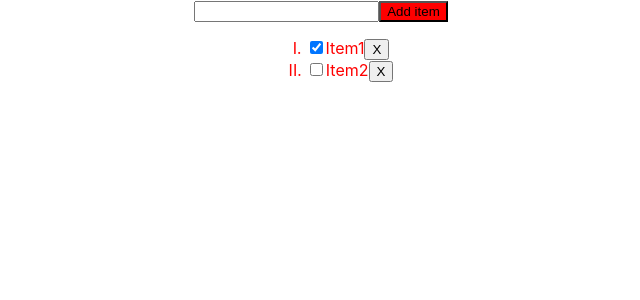
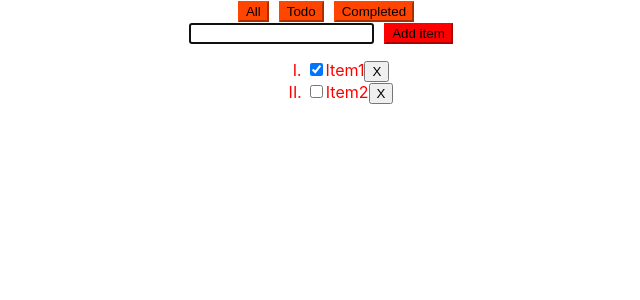
Before and after one commit to mennahamdy33/React-Course-TodoList, a React (Create React App) app: page /todo in a window 1280 px wide. Shown: the top 300 px of the page, without its empty margins (319-959 px from the left). Built offline with nearby package versions, Linux system fonts and the light colour scheme; no server answers.

Commit message:
version 5

```diff
--- a/package.json
+++ b/package.json
@@ -8,6 +8,7 @@
     "@testing-library/user-event": "^13.5.0",
     "react": "^18.0.0",
     "react-dom": "^18.0.0",
+    "react-router-dom": "^6.3.0",
     "react-scripts": "5.0.0",
     "web-vitals": "^2.1.4"
   },
--- a/src/App.css
+++ b/src/App.css
@@ -1,12 +1,20 @@
-.App {
-  /* text-align: center; */
+.buttons{
+  text-align: center;
 
+}
+.buttons button{
+  margin-left: 10px;
+  background-color: orangered;
+  border-color: orangered ;
 }
 .input{
   text-align: center;
 }
 .input button{
   background-color: red;
+  border-color: red ;
+  margin-left: 10px;
+
 }
 ul{
   list-style-position: inside;
--- a/src/App.js
+++ b/src/App.js
@@ -1,160 +1,13 @@
-import { useState, useEffect } from "react";
 import "./App.css";
-export function TodoInput({ onAdd }) {
-  let [value, setValue] = useState("");
-  return (
-    <div class="input">
-      <input
-        type="text"
-        value={value}
-        onChange={(e) => {
-          setValue(e.target.value);
-        }}
-      />
+import {Routes, Route, Navigate} from "react-router-dom";
+import {TodoPage} from './pages/TodoPage';
+import {Home} from './pages/HomePage';
+export function App() {
 
-      <button
-        onClick={() => {
-          onAdd(value);
-          setValue("");
-        }}
-      >
-        Add item
-      </button>
-    </div>
-  );
+    return (
+    <Routes>
+    <Route path="/" element={<Navigate to ='/home'/>}/>
+    <Route path="home" element={<Home/>}/>
+    <Route path="todo" element={<TodoPage/>}/>
+    </Routes>)
 }
-export function TodoList({ items, onDelete, onCheck, onDoubleClick, onSave }) {
-  return (
-    <ul>
-      {items.map((item) => (
-        <TodoItem
-          value={item}
-          onDelete={() => {
-            onDelete(item);
-          }}
-          onCheck={() => {
-            onCheck(item);
-          }}
-          onDoubleClick={(setEditing) => {
-            onDoubleClick(setEditing);
-          }}
-          onSave={(edited, setEditing) => {
-            onSave(edited, setEditing, item);
-          }}
-        />
-      ))}
-    </ul>
-  );
-}
-
-export function TodoItem({ value, onDelete, onCheck, onDoubleClick, onSave }) {
-  let [edited, setValue] = useState(value.title);
-
-  const [editing, setEditing] = useState(false);
-
-  let viewMode = {};
-  let editMode = {};
-
-  if (editing) {
-    viewMode.display = "none";
-  } else {
-    editMode.display = "none";
-  }
-  return (
-    <>
-      <li style={viewMode}>
-        <input
-          type="checkbox"
-          checked={value.completed}
-          onChange={() => {
-            onCheck();
-          }}
-        />
-
-        <span
-          onDoubleClick={() => {
-            onDoubleClick(setEditing);
-          }}
-        >
-          {value.title}
-        </span>
-        <button
-          onClick={() => {
-            onDelete();
-          }}
-        >
-          X
-        </button>
-      </li>
-      <li style={editMode}>
-        <input
-          type="text"
-          value={edited}
-          onChange={(e) => {
-            setValue(e.target.value);
-          }}
-        />
-        <button
-          onClick={() => {
-            onSave(edited, setEditing);
-            setValue("");
-          }}
-        >
-          Save
-        </button>
-      </li>
-    </>
-  );
-}
-
-export function App() {
-  const [items, setItems] = useState([
-    { id: 1, title: "Item1", completed: true },
-    { id: 2, title: "Item2", completed: false },
-  ]);
-  useEffect(() => {
-    fetch("https://jsonplaceholder.typicode.com/todos")
-      .then((response) => response.json())
-      .then((json) => setItems(json));
-  }, []);
-  return (
-    <div class='App'>
-      <TodoInput
-        onAdd={(value) => {
-          setItems([
-            ...items,
-            { id: Math.random(), label: value, completed: false },
-          ]);
-        }}
-      />
-      <TodoList
-        items={items}
-        onDelete={(item) => {
-          setItems(items.filter((todoItem) => todoItem.id !== item.id));
-        }}
-        onCheck={(item) => {
-          setItems(
-            items.map((todoItem) =>
-              todoItem.id === item.id
-                ? { ...todoItem, completed: !todoItem.completed }
-                : todoItem
-            )
-          );
-        }}
-        onDoubleClick={(setEditing) => {
-          setEditing(true);
-        }}
-        onSave={(edited, setEditing, item) => {
-          setItems(
-            items.map((todoItem) =>
-              todoItem.id === item.id
-                ? { ...todoItem, title: edited }
-                : todoItem
-            )
-          );
-          setEditing(false);
-        }}
-      />
-    </div>
-  );
-}
--- /dev/null
+++ b/src/pages/HomePage.jsx
@@ -0,0 +1,10 @@
+import { Link } from "react-router-dom";
+
+export function Home() {
+    return (
+<>
+<h1>Home</h1>
+<Link to='/todo' >Todo Page</Link>
+</>
+    );
+  }
--- /dev/null
+++ b/src/pages/TodoPage.jsx
@@ -0,0 +1,195 @@
+import { useState, useEffect, useCallback, useMemo, useRef } from "react";
+import "../App.css";
+
+export function TodoInput({ onAdd }) {
+  const inputRef = useRef();
+  let [value, setValue] = useState("");
+  useEffect(()=>{
+  if(inputRef.current)
+  inputRef.current.focus();}
+  ,[]);
+  return (
+    <div class="input">
+      <input
+       ref ={inputRef}
+        type="text"
+        value={value}
+        onChange={(e) => {
+          setValue(e.target.value);
+        }}
+      />
+
+      <button
+        onClick={() => {
+          onAdd(value);
+          setValue("");
+        }}
+      >
+        Add item
+      </button>
+    </div>
+  );
+}
+export function TodoList({ items, onDelete, onCheck, onDoubleClick, onSave }) {
+  return (
+    <ul>
+      {items.map((item) => (
+        <TodoItem
+          value={item}
+          onDelete={() => {
+            onDelete(item);
+          }}
+          onCheck={() => {
+            onCheck(item);
+          }}
+          onDoubleClick={(setEditing) => {
+            onDoubleClick(setEditing);
+          }}
+          onSave={(edited, setEditing) => {
+            onSave(edited, setEditing, item);
+          }}
+        />
+      ))}
+    </ul>
+  );
+}
+
+export function TodoItem({ value, onDelete, onCheck, onDoubleClick, onSave }) {
+  let [edited, setValue] = useState(value.title);
+  const [editing, setEditing] = useState(false);
+  const inputRef = useRef();
+  let viewMode = {};
+  let editMode = {};
+
+  if (editing) {
+    viewMode.display = "none";
+  } else {
+    editMode.display = "none";
+  }
+  return (
+    <>
+      <li style={viewMode}>
+        <input
+          ref ={inputRef}
+          type="checkbox"
+          checked={value.completed}
+          onChange={() => {
+            onCheck();
+          }}
+        />
+
+        <span
+          onDoubleClick={() => {
+            onDoubleClick(setEditing);
+          }}
+        >
+          {value.title}
+        </span>
+        <button
+          onClick={() => {
+            onDelete();
+          }}
+        >
+          X
+        </button>
+      </li>
+      <li style={editMode}>
+        <input
+          type="text"
+          value={edited}
+          onChange={(e) => {
+            setValue(e.target.value);
+          }}
+        />
+        <button
+          onClick={() => {
+            onSave(edited, setEditing);
+            setValue("");
+          }}
+        >
+          Save
+        </button>
+      </li>
+    </>
+  );
+}
+
+export function TodoPage() {
+  const [items, setItems] = useState([
+    { id: 1, title: "Item1", completed: true },
+    { id: 2, title: "Item2", completed: false },
+  ]);
+  const [filter, setFilter] = useState("all");
+  const filteredItems = useMemo(()=> {
+      if(filter === "todo")
+   return items.filter((i)=> !i.completed);
+  else if( filter=== "completed")
+  return items.filter((i)=> i.completed);
+  else
+  return items},[filter, items]);
+  useEffect(() => {
+    fetch("https://jsonplaceholder.typicode.com/todos")
+      .then((response) => response.json())
+      .then((json) => setItems(json));
+  }, []);
+
+  const handleSaveTodo= useCallback((edited, setEditing, item) => {
+    setItems(
+      items.map((todoItem) =>
+        todoItem.id === item.id
+          ? { ...todoItem, title: edited }
+          : todoItem
+      )
+    );
+    setEditing(false);
+  },[items,setItems]);
+
+  const handleCheckTodo = useCallback((item) => {
+    setItems(
+      items.map((todoItem) =>
+        todoItem.id === item.id
+          ? { ...todoItem, completed: !todoItem.completed }
+          : todoItem
+      )
+    );
+  },[items,setItems]);
+
+const handleDoubleClickTodo = useCallback((setEditing) => {
+    setEditing(true);
+  },[]);
+
+  const handleDeleteTodo = useCallback((item) => {
+    setItems(items.filter((todoItem) => todoItem.id !== item.id));
+  },[items,setItems]);
+
+  const handleAddTodo = useCallback((value) => {
+    setItems([
+      ...items,
+      { id: Math.random(), title: value, completed: false },
+    ]);
+  },[items,setItems]);
+
+  const handleFilterTodo = useCallback((value) => {
+    setFilter(value);
+  },[]);
+  return (
+
+    <div class='App'>
+        <div class="buttons">
+        <button onClick={()=>{handleFilterTodo('all')}}>All</button>
+        <button onClick={()=>{handleFilterTodo('todo')}}>Todo</button>
+        <button onClick={()=>{handleFilterTodo('completed')}}>Completed</button>
+        </div>
+      <TodoInput
+        onAdd={handleAddTodo}
+      />
+      <TodoList
+        items={filteredItems}
+        onDelete={handleDeleteTodo}
+        onCheck={handleCheckTodo}
+        onDoubleClick={handleDoubleClickTodo}
+        onSave={handleSaveTodo}
+      />
+    </div>
+  );
+}
```
Also changed, not shown: src/index.js (+4 -3 lines), 1 other file (tests, documents, lock files or other folders).
